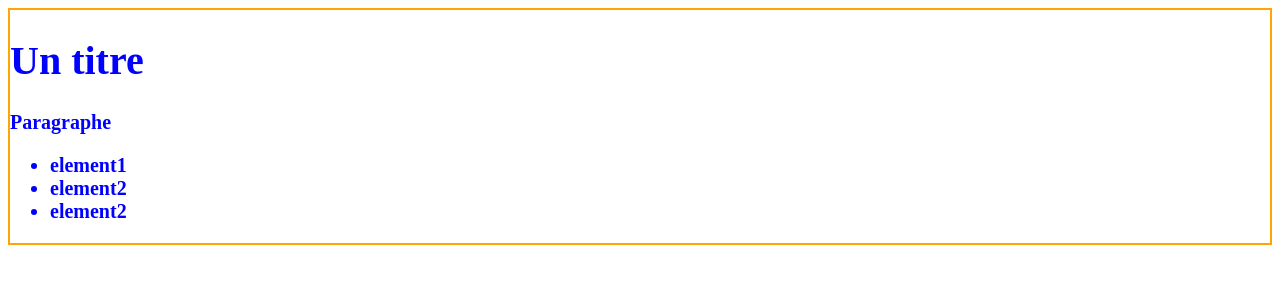
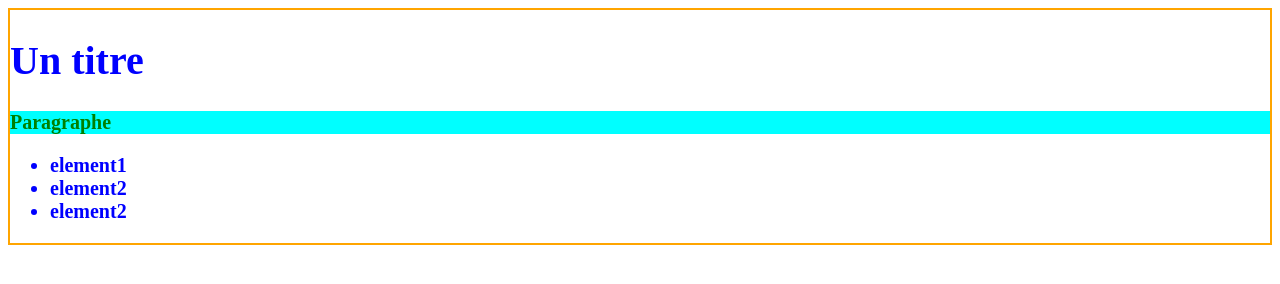
Before and after one commit to EHNWeb/testGitHub-Doranco, a plain HTML site: page index.html in a window 1280 px wide. Drawn offline with Linux system fonts and the light colour scheme.

Commit message:
Title: Modification Description: Ajout stype P

```diff
--- a/style.css
+++ b/style.css
@@ -4,3 +4,8 @@ body {
     font-weight: bold;
     border: 2px solid orange;
 }
+
+p {
+    background-color: aqua;
+    color: green;
+}
```
